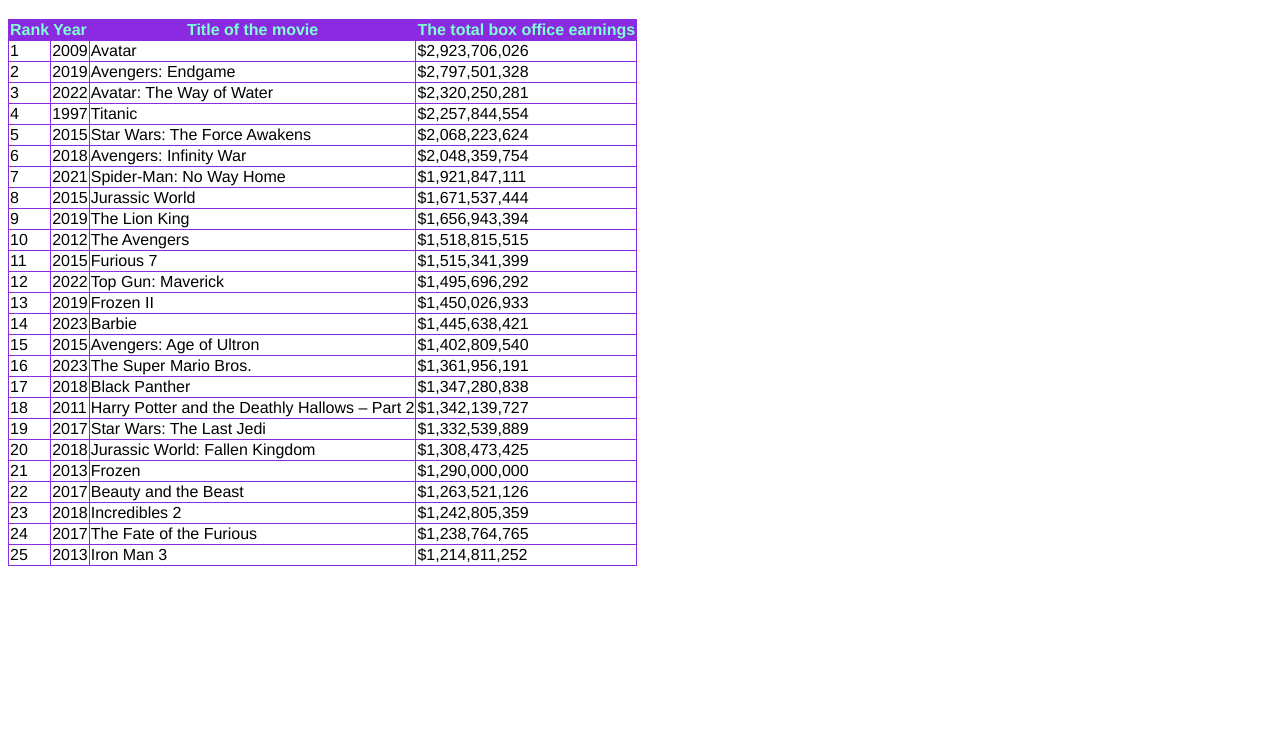
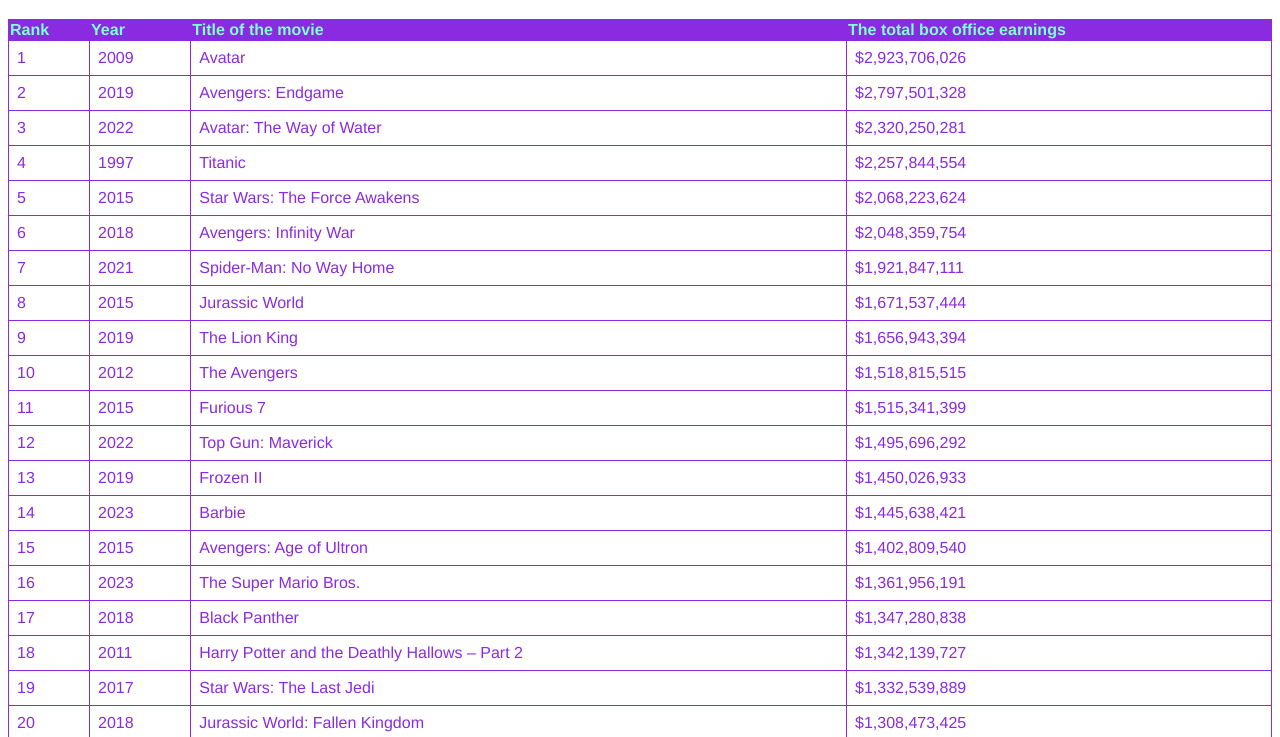
Before and after one commit to salwaanwar/Table-menu, a plain HTML site: page index.html in a window 1280 px wide. Shown: the part 61-798 px from the top of the page. Drawn offline with Linux system fonts and the light colour scheme.

Commit message:
changes in css

```diff
--- a/index.css
+++ b/index.css
@@ -3,17 +3,27 @@ h1 {
     color: blue;
 }
 
-
 table {
     font-family: helvetica, sans-serif;
-border-collapse: collapse;
-border-width: 1px;
-border-style: solid;
-border-color: blueviolet;
+    border: 1px solid;
+    color: blueviolet;
+    border-collapse: collapse;
+    width: 100%;
 }
 
-th{
+th {
     font-weight: 800;
     background-color: blueviolet;
     color: aquamarine;
+    border: 1px solid blueviolet;
+    text-align: left;
 }
+
+td {
+    border: 1px solid blueviolet;
+    padding: 8px;
+}
+
+tr:hover {
+    background-color: lavender;
+}
--- a/index.html
+++ b/index.html
@@ -9,7 +9,7 @@
 <body>
 
     <h1>Tables and Menus</h1>
-    <table border ="1>"
+        <table border ="1">
         <tr>
             <th>Rank</th>
             <th>Year</th>
@@ -22,7 +22,6 @@
             <td>2009</td>
             <td>Avatar</td>
             <td>$2,923,706,026</td>
-
         </tr>
 
         <tr>
@@ -30,7 +29,6 @@
             <td>2019</td>
             <td>Avengers: Endgame</td>
             <td>$2,797,501,328</td>
-
         </tr>
 
         <tr>
@@ -38,7 +36,6 @@
             <td>2022</td>
             <td>Avatar: The Way of Water</td>
             <td>$2,320,250,281</td>
-
         </tr>
 
         <tr>
@@ -46,7 +43,6 @@
             <td>1997</td>
             <td>Titanic</td>
             <td>$2,257,844,554</td>
-
         </tr>
 
         <tr>
@@ -54,7 +50,6 @@
             <td>2015</td>
             <td>Star Wars: The Force Awakens</td>
             <td>$2,068,223,624</td>
-
         </tr>
 
         <tr>
@@ -62,7 +57,6 @@
             <td>2018</td>
             <td>Avengers: Infinity War</td>
             <td>$2,048,359,754</td>
-
         </tr>
 
         <tr>
@@ -198,8 +192,6 @@
             <td>$1,214,811,252</td>
         </tr>
 
-
-
     </table>
 
 </body>
```
